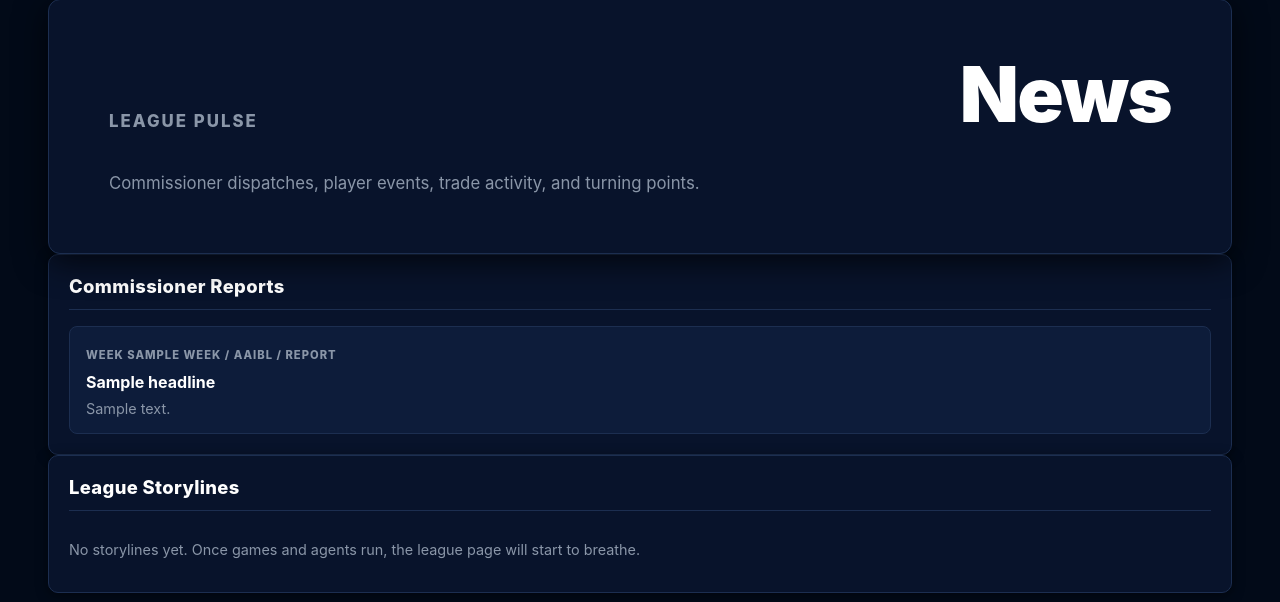
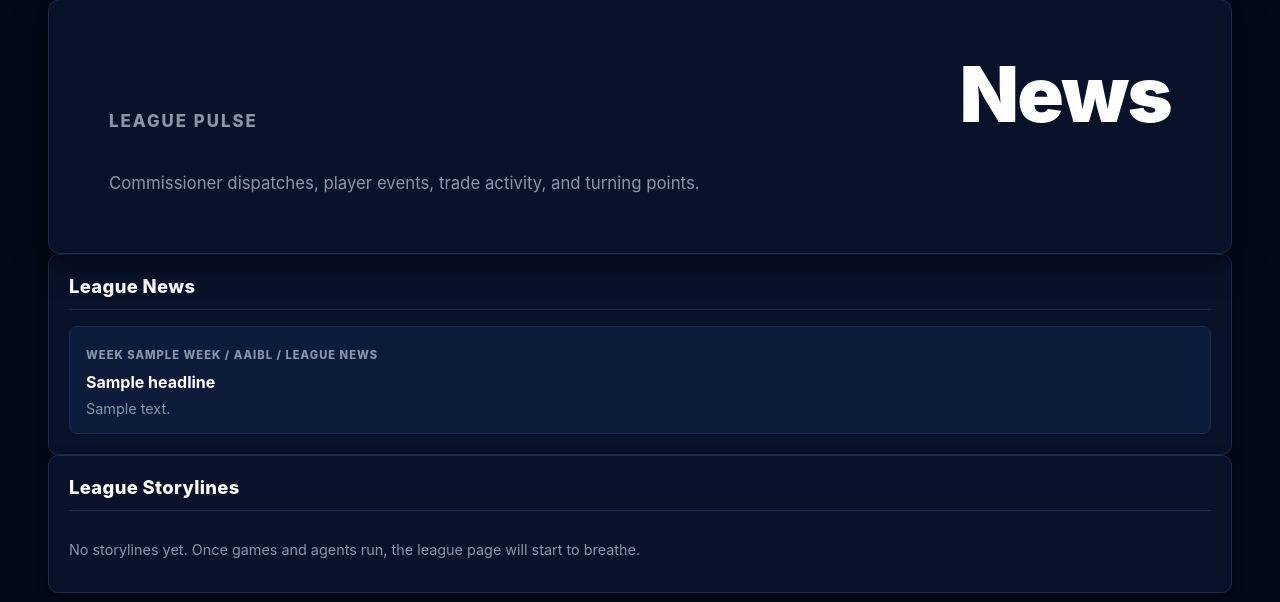
Before and after one commit to abl805/sportsleague, a Flask app: template templates/news.html in a window 1280 px wide. Shown: the part 113-715 px from the top of the page. Run offline with Flask 3, Linux system fonts and the light colour scheme; the template is opened without the code that fills it: most values are stand-ins (such as "Sample title", 1, 10 or a date in 2020); data that the repository does not hold is empty.

Commit message:
Rename "Commissioner Reports" label to "League News"
Co-Authored-By: Claude Sonnet 4.6 <noreply@anthropic.com>

```diff
--- a/templates/home.html
+++ b/templates/home.html
@@ -55,7 +55,7 @@
       <div class="story-list">
         {% for art in latest_articles %}
           <article class="story-item article-item">
-            <div class="story-meta">Week {{ art.week }} / AAIBL / News</div>
+            <div class="story-meta">Week {{ art.week }} / AAIBL / League News</div>
             <h3>{{ art.headline }}</h3>
             <p>{{ art.body | truncate(160) }}</p>
           </article>
--- a/templates/news.html
+++ b/templates/news.html
@@ -10,11 +10,11 @@
 
 {% if articles %}
 <section class="panel full">
-  <div class="section-head"><h2>Commissioner Reports</h2></div>
+  <div class="section-head"><h2>League News</h2></div>
   <div class="story-list">
     {% for art in articles %}
       <article class="story-item article-item">
-        <div class="story-meta">Week {{ art.week }} / AAIBL / Report</div>
+        <div class="story-meta">Week {{ art.week }} / AAIBL / League News</div>
         <h3>{{ art.headline }}</h3>
         <p>{{ art.body }}</p>
       </article>
```
